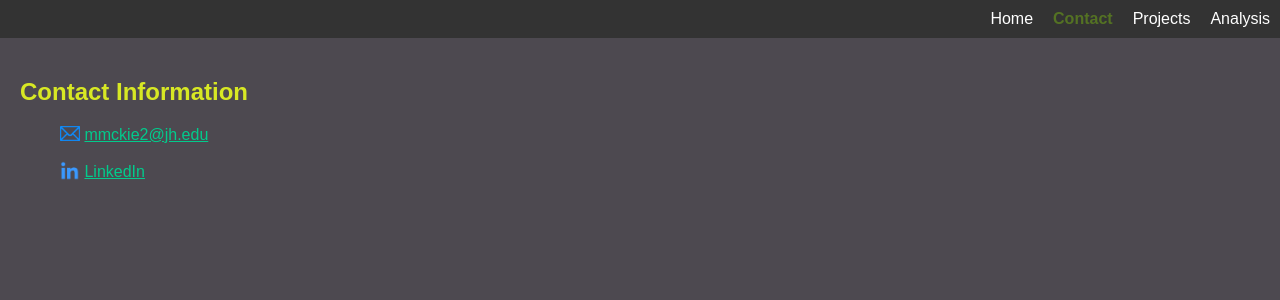
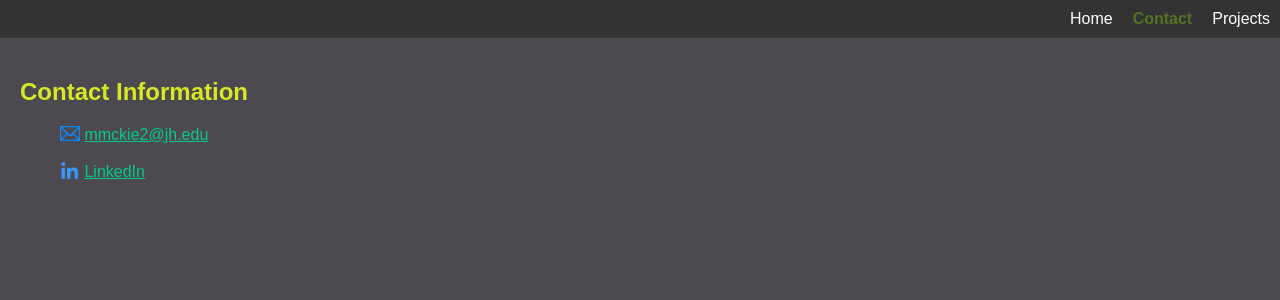
Before and after one commit to mmmckie/jhu_software_concepts, a Flask app: page /contact in a window 1280 px wide. Shown: the top 300 px of the page. Run offline with Flask 3, Linux system fonts and the light colour scheme; some libraries are stand-ins or nearby versions.

Commit message:
reverted module_1/ folder to before adding analysis page

```diff
--- a/module_1/board/pages.py
+++ b/module_1/board/pages.py
@@ -1,20 +1,6 @@
-from pathlib import Path
-import sys
-
 from flask import Blueprint, render_template
-from flask import redirect, url_for, request
 
 bp = Blueprint("pages", __name__)
-
-# Allow module_1 Flask app to import module_3 analysis utilities.
-module_3_path = Path(__file__).resolve().parents[2] / "module_3"
-if str(module_3_path) not in sys.path:
-    sys.path.append(str(module_3_path))
-
-from query_data import run_analysis
-from main import update_new_records
-
-_PULL_IN_PROGRESS = False
 
 # Set routing address for each page template and create 'active' context variable
 # for navbar highlighting
@@ -30,74 +16,3 @@ def contact():
 @bp.route("/projects")
 def projects():
     return render_template("pages/projects.html", active = 'projects')
-
-@bp.route("/analysis")
-def analysis():
-    try:
-        results = run_analysis()
-        return render_template(
-            "pages/analysis.html",
-            active='analysis',
-            results=results,
-            pull_in_progress=_PULL_IN_PROGRESS,
-        )
-    except Exception as exc:
-        return render_template(
-            "pages/analysis.html",
-            active='analysis',
-            error=str(exc),
-            pull_in_progress=_PULL_IN_PROGRESS,
-        )
-
-
-@bp.route("/analysis/pull", methods=["POST"])
-def analysis_pull():
-    global _PULL_IN_PROGRESS
-    try:
-        _PULL_IN_PROGRESS = True
-        update_status = update_new_records()
-        results = run_analysis()
-        _PULL_IN_PROGRESS = False
-        return render_template(
-            "pages/analysis.html",
-            active='analysis',
-            results=results,
-            update_status=update_status,
-            info_message="Pull Data complete. You can now click Update Analysis.",
-            pull_in_progress=_PULL_IN_PROGRESS,
-        )
-    except Exception as exc:
-        _PULL_IN_PROGRESS = False
-        return render_template(
-            "pages/analysis.html",
-            active='analysis',
-            error=str(exc),
-            pull_in_progress=_PULL_IN_PROGRESS,
-        )
-
-
-@bp.route("/analysis/update", methods=["POST"])
-def analysis_update():
-    if _PULL_IN_PROGRESS:
-        return render_template(
-            "pages/analysis.html",
-            active='analysis',
-            pull_in_progress=_PULL_IN_PROGRESS,
-            info_message="Pull Data is currently running. Update Analysis will work once it finishes.",
-        )
-    try:
-        results = run_analysis()
-        return render_template(
-            "pages/analysis.html",
-            active='analysis',
-            results=results,
-            pull_in_progress=_PULL_IN_PROGRESS,
-            info_message="Analysis updated with the latest available data.",
-        )
-    except Exception as exc:
-        return render_template(
-            "pages/analysis.html",
-            active='analysis',
-            error=str(exc),
-            pull_in_progress=_PULL_IN_PROGRESS,
-        )
--- a/module_1/board/templates/_navigation.html
+++ b/module_1/board/templates/_navigation.html
@@ -2,5 +2,4 @@
   <a href="{{ url_for('pages.home') }}" class="{% if active=='home' %}active{% endif %}">Home</a>
   <a href="{{ url_for('pages.contact') }}" class="{% if active=='contact' %}active{% endif %}">Contact</a>
   <a href="{{ url_for('pages.projects') }}" class="{% if active=='projects' %}active{% endif %}">Projects</a>
-  <a href="{{ url_for('pages.analysis') }}" class="{% if active=='analysis' %}active{% endif %}">Analysis</a>
 </nav>
```
Also changed, not shown: module_1/board/static/style.css (+0 -72 lines).
